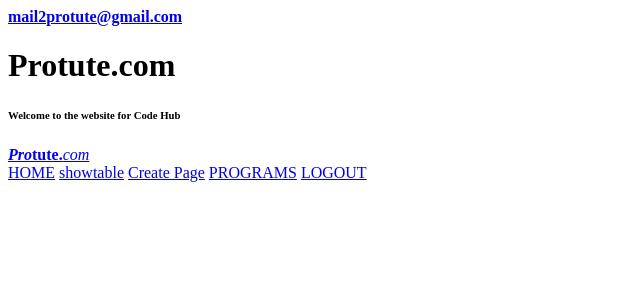
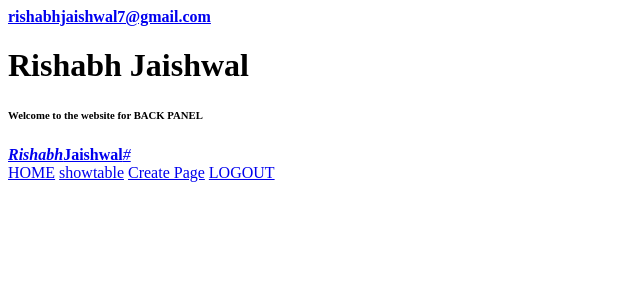
Before and after one commit to rishabhjaishwal/Easy-BackEnd-in-PHP, a PHP site: page /adminpanel/navadmin.php in a window 1280 px wide. Shown: the top 300 px of the page, without its empty margins (0-640 px from the left). Run offline with PHP 8.4, Linux system fonts and the light colour scheme.

Commit message:
Update navadmin.php

```diff
--- a/adminpanel/navadmin.php
+++ b/adminpanel/navadmin.php
@@ -6,23 +6,22 @@
   <a href="#" class="w3-bar-item w3-button"><i class="fa fa-flickr"></i></a>
   <a href="#" class="w3-bar-item w3-button"><i class="fa fa-twitter"></i></a>
   <a href="#" class="w3-bar-item w3-button"><i class="fa fa-linkedin"></i></a>
-  <a href="#" class="w3-bar-item w3-button w3-right"><b>mail2protute@gmail.com</b></a>
+  <a href="#" class="w3-bar-item w3-button w3-right"><b>rishabhjaishwal7@gmail.com</b></a>
 </div>
  <!-- Header -->
   <header class="container-fluid   w3-center w3-border-bottom w3-border-4 w3-border-grey ">
-    <h1 class="w3-xxxlarge w3-text-teal"><b>Protute.com</b></h1>
-    <h6 class="w3-text-teal">Welcome to the website for <span class="w3-tag w3-teal">Code Hub</span></h6>
+    <h1 class="w3-xxxlarge w3-text-teal"><b>Rishabh Jaishwal</b></h1>
+    <h6 class="w3-text-teal">Welcome to the website for <span class="w3-tag w3-teal">BACK PANEL</span></h6>
   </header>
 
 
   <div class="w3-bar w3-teal w3-text-white w3-card-2" id="myNavbar">
-    <a href="index.php" class="w3-bar-item w3-button w3-wide"><i><b>Pro</b></i><b>tute.</b><var>com</var></a>
+    <a href="index.php" class="w3-bar-item w3-button w3-wide"><i><b>Rishabh</b></i><b>Jaishwal</b><var>#</var></a>
     <!-- Right-sided navbar links -->
     <div class="w3-right w3-hide-small ">
 		<a href="../index.php" class="w3-bar-item w3-button hvr-grow">HOME</a>
       <a href="deletepage.php" class="w3-bar-item w3-button hvr-grow">showtable</a>
       <a href="admin.php" class="w3-bar-item w3-button hvr-grow"><i class="fa fa-user"></i> Create Page</a>
-      <a href="cprogindex.php" class="w3-bar-item w3-button hvr-grow"><i class="fa fa-th"></i>PROGRAMS</a>
       <a href="logout.php" class="w3-bar-item w3-button hvr-grow"><i class="fa fa-bar-user"></i> LOGOUT</a>
 
     </div>
@@ -37,11 +36,8 @@
 <!-- Sidebar on small screens when clicking the menu icon -->
 <nav class="w3-sidebar w3-bar-block w3-light-gray w3-text-black w3-card-2 w3-animate-left w3-hide-medium w3-hide-large" style="display:none" id="mySidebar">
   <a href="javascript:void(0)" onClick="w3_close()" class="w3-bar-item w3-button w3-large w3-padding-16">Close</a>
-  <a href="#about" onClick="w3_close()" class="w3-bar-item w3-button">ABOUT</a>
-  <a href="cprojindex.php"  class="w3-bar-item w3-button">PROJECTS</a>
-  <a href="cprogindex.php" class="w3-bar-item w3-button">PROGRAMS</a>
-  <a href="questions/cquestions.php" class="w3-bar-item w3-button">QUESTIONS</a>
-  <a href="#contact" onClick="w3_close()" class="w3-bar-item w3-button">CONTACT</a>
+  <a href="../index.php" onClick="w3_close()" class="w3-bar-item w3-button">HOME</a>
+
 </nav>
 <script>
 // Toggle between showing and hiding the sidebar when clicking the menu icon
```
